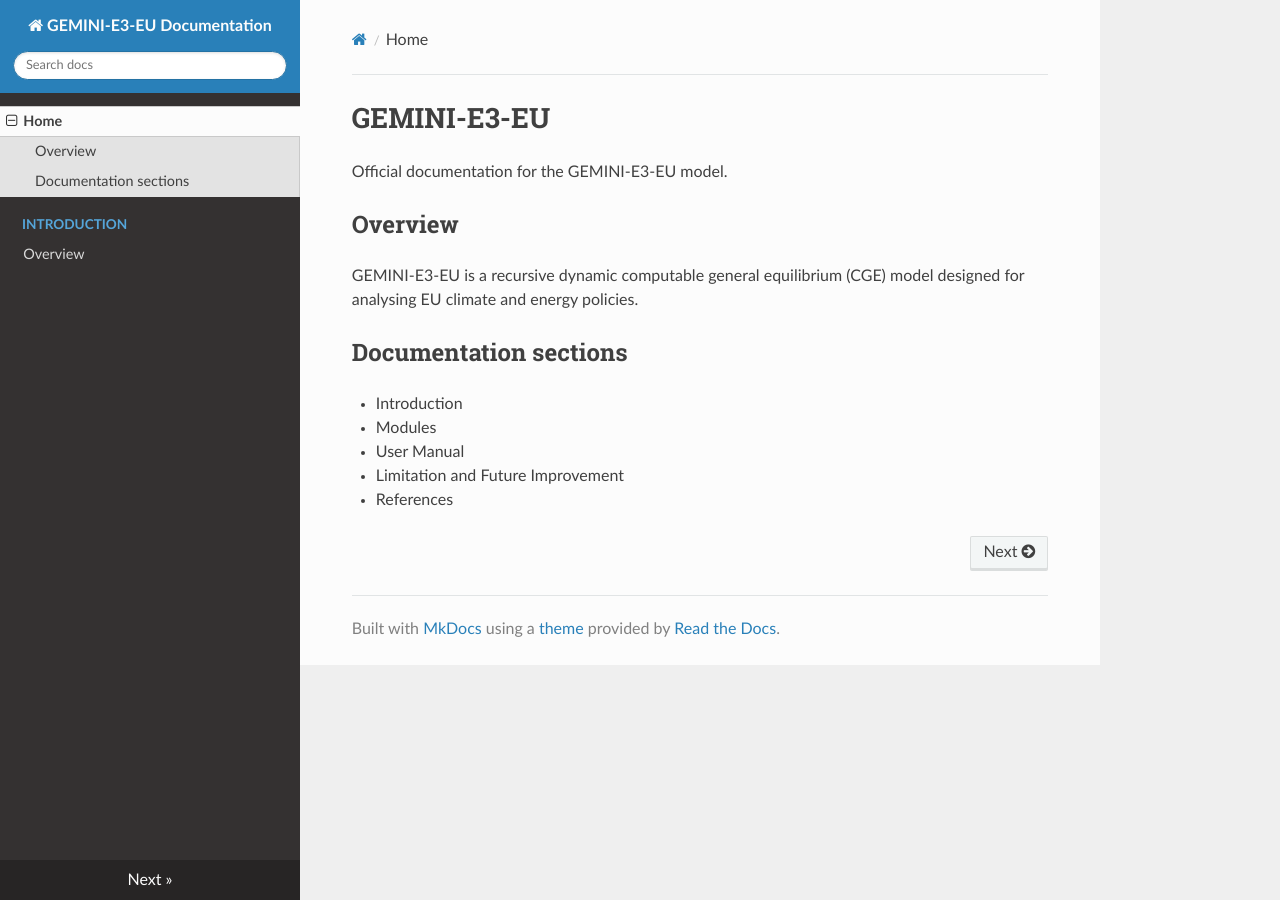
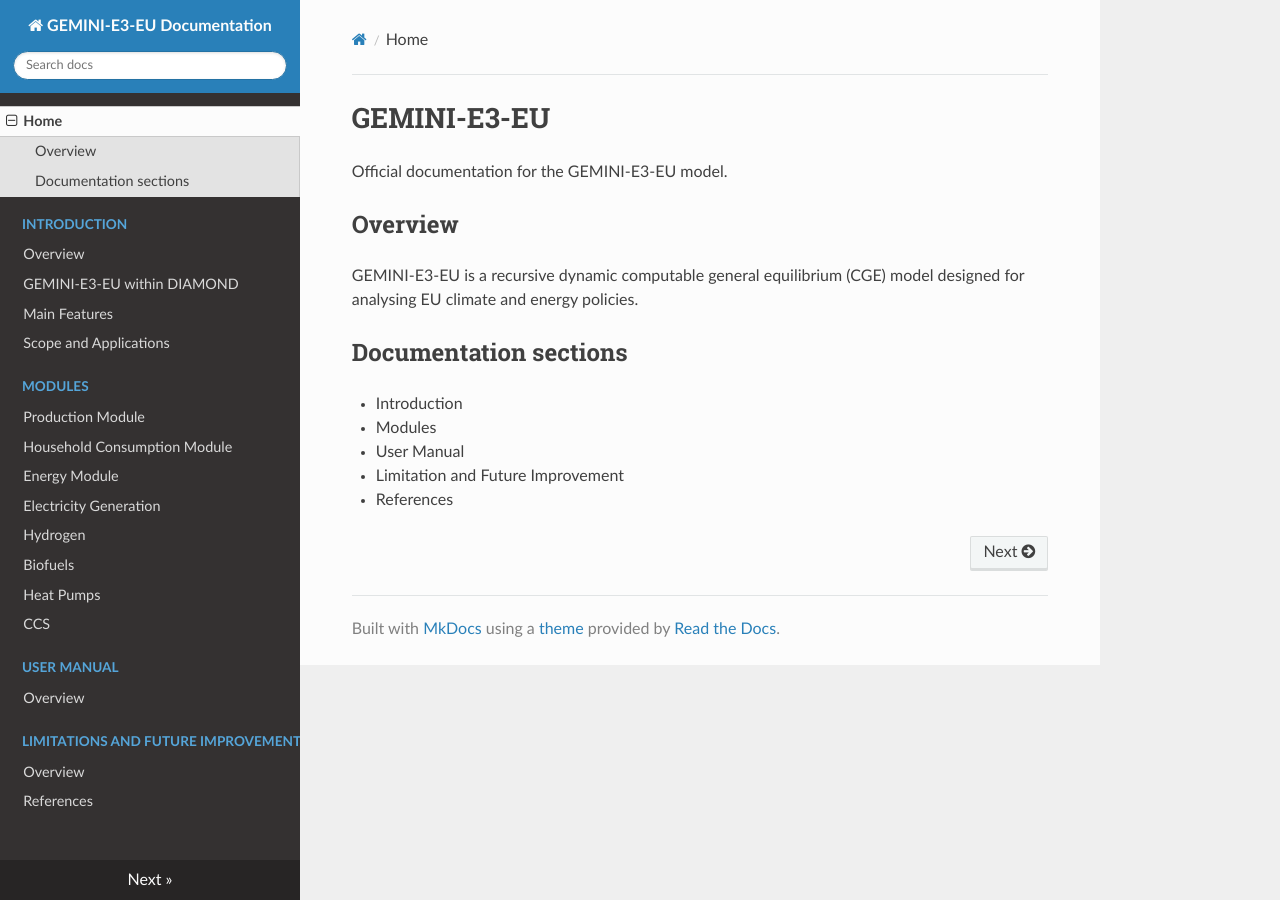
Before and after one commit to Perdana-Sigit/GEMINI-E3-EU, an MkDocs documentation site: the page built from docs/index.md, in a window 1280 px wide. Built offline with MkDocs 1.6.1, drawn with Linux system fonts in a browser that asks for light colours; nearby versions of some CDN libraries.

Commit message:
Update mkdocs.yml

```diff
--- a/mkdocs.yml
+++ b/mkdocs.yml
@@ -4,6 +4,23 @@ nav:
   - Home: index.md
   - Introduction:
       - Overview: introduction/overview.md
+      - GEMINI-E3-EU within DIAMOND: introduction/diamond.md
+      - Main Features: introduction/features.md
+      - Scope and Applications: introduction/applications.md
+  - Modules:
+      - Production Module: modules/production.md
+      - Household Consumption Module: modules/household.md
+      - Energy Module: modules/energy.md
+      - Electricity Generation: modules/electricity.md
+      - Hydrogen: modules/hydrogen.md
+      - Biofuels: modules/biofuels.md
+      - Heat Pumps: modules/heat_pumps.md
+      - CCS: modules/ccs.md
+  - User Manual:
+      - Overview: user_manual/overview.md
+  - Limitations and Future Improvements:
+      - Overview: limitations/overview.md
+  - References: references.md
 
 theme:
   name: readthedocs
```
